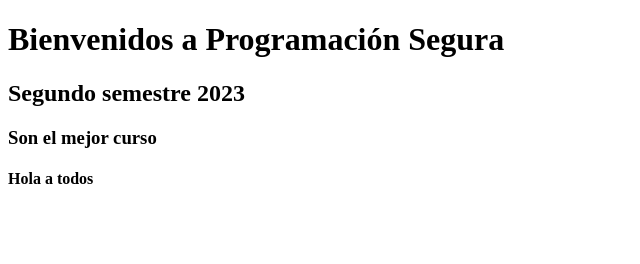
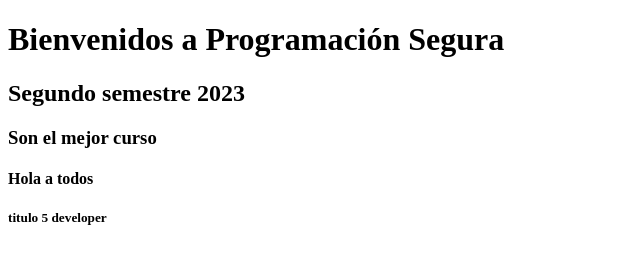
Before and after one commit to summhy/Programacion-Segura, a plain HTML site: page index.html in a window 1280 px wide. Shown: the full height of the page, 0-640 px from the left. Drawn offline with Linux system fonts and the light colour scheme.

Commit message:
titulo 5 developer

```diff
--- a/index.html
+++ b/index.html
@@ -12,6 +12,6 @@
 <h2>Segundo semestre 2023</h2>
 <h3>Son el mejor curso</h3>
 <h4>Hola a todos</h4>
-
+<h5>titulo 5 developer</h5>
 </body>
 </html>
```
